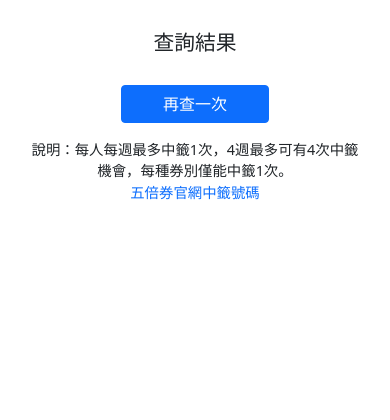
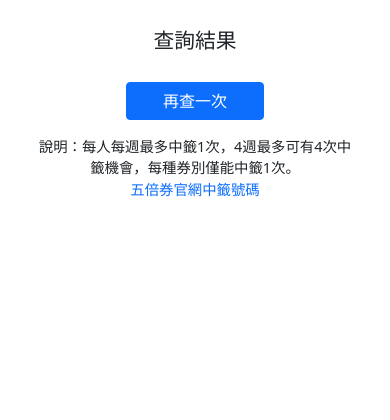
Before and after one commit to linbeta/5000_quick_search, a Flask app: template templates/result.html in a window 390 px wide. Shown: the top 420 px of the page. Run offline with Flask 2, Linux system fonts and the light colour scheme; the template is opened without the code that fills it, so the values that code supplies are empty; parts of the project's set-up code (start-up, migrations or seed data) failed here and were passed over.

Commit message:
edit mobile display

```diff
--- a/main.py
+++ b/main.py
@@ -30,5 +30,5 @@ def show_result():
 
 
 if __name__ == "__main__":
-    app.run(debug=False, host="0.0.0.0",
+    app.run(debug=True, host="0.0.0.0",
             port=int(os.environ.get("PORT", 8080)))
--- a/static/style.css
+++ b/static/style.css
@@ -1,5 +1,5 @@
 body {
-    min-width: 320px;
+    min-width: 300px;
 }
 
 h1 {
@@ -8,7 +8,7 @@ h1 {
 
 h2, h3 {
     margin: 0 auto;
-    padding: 1rem;
+    padding: 0.9rem 0.5rem;
     text-align: center;
     line-height: 1;
 }
@@ -16,7 +16,7 @@ h2, h3 {
 h3 {
     background-color: #dcecff;
     color:rgb(102, 102, 102);
-    font-size: 1.5rem;
+    font-size: 1.4rem;
     width: 80%;
 }
 
@@ -28,7 +28,7 @@ p {
 .container-sm {
     margin: 2rem auto 1rem;
     max-width: 50%;
-    min-width: 320px;
+    min-width: 300px;
 }
 
 .custom-center {
@@ -53,9 +53,10 @@ p {
 }
 
 .notes {
-    margin: 0 auto 2rem;
+    margin: 0 auto 6rem;
     max-width: 90%;
-    min-width: 320px;
+    min-width: 300px;
+    padding: 0 1rem;
 }
 
 footer {
@@ -93,20 +94,18 @@ footer a:hover {
         font-size: 1.3rem;
     }
 
+
+}
+
+@media only screen and (max-width: 992px) {
+
     h3 {
-        font-size: 1rem;
-        padding: 12px auto;
-        width: 95%;
+        font-size: 1.2rem;
+        padding: 15px auto;
+        width: 85%;
     }
 
     .custom-center {
         max-width: 80%;
     }
 }
-
-@media only screen and (max-width: 992px) {
-    h3 {
-        font-size: 1.3rem;
-        width: 80%;
-    }
-}
--- a/templates/form.html
+++ b/templates/form.html
@@ -22,12 +22,11 @@
                     <div class="input-group mb-3">
                         <input type="text" name="last_3_digits" class="form-control" id="exampleInputEmail1"
                             aria-describedby="emailHelp" class="w-50 p-3">
-                        <button type="submit" class="btn btn-primary">Submit</button>
+                        <button type="submit" class="btn btn-primary">查詢</button>
                     </div>
                     <div id="emailHelp" class="form-text">簡易查詢工具，詳情以<a class="inline-link"
                             href="https://5000.gov.tw/">五倍券官網</a>公告為準</div>
                 </div>
-
 
             </form>
         </div>
--- a/templates/result.html
+++ b/templates/result.html
@@ -28,13 +28,13 @@
                 <a class="btn btn-primary" href="/" role="button">再查一次</a>
             </div>
         </div>
-        <div class="notes">
-            <p>說明：每人每週最多中籤1次，4週最多可有4次中籤機會，每種券別僅能中籤1次。<br>
-                <a href="https://vhpi.5000.gov.tw/" class="inline-link">五倍券官網中籤號碼</a>
-            </p>
+    </div>
+    <div class="notes">
+        <p>說明：每人每週最多中籤1次，4週最多可有4次中籤機會，每種券別僅能中籤1次。<br>
+            <a href="https://vhpi.5000.gov.tw/" class="inline-link">五倍券官網中籤號碼</a>
+        </p>
+    </div>
 
-        </div>
-    </div>
 
     <footer>
         <div class="footer-container">
```
